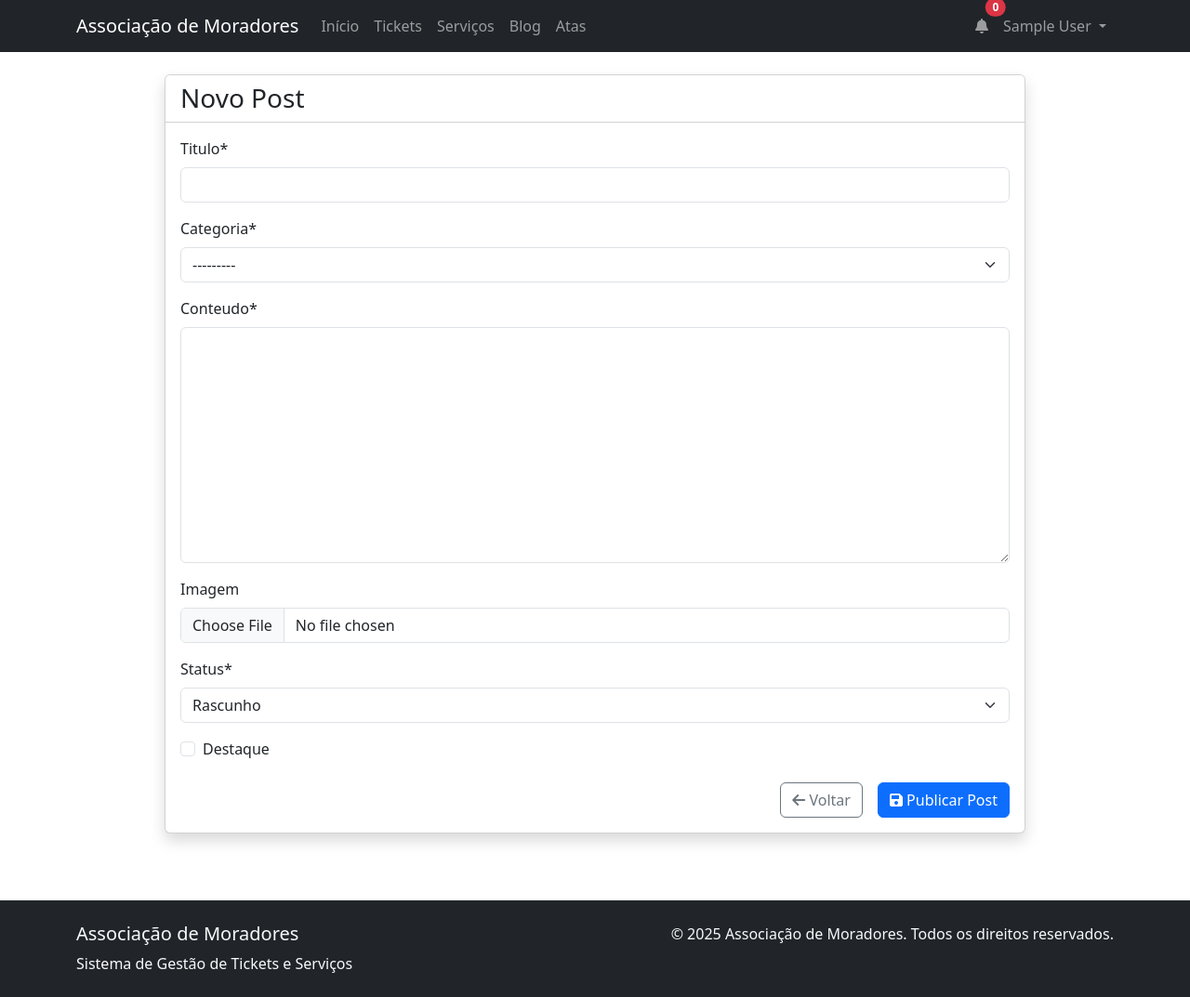
After one commit to ernanegit/smartaassociacao, a Django app: page /blog/novo/ in a window 1280 px wide. The commit adds this page. Shown: the whole page at 93% size. Run offline with Django 5.2, Linux system fonts and the light colour scheme; the visitor is signed in with stand-in values (Sample User, id 1); data that the repository does not hold is empty; some libraries are stand-ins or nearby versions.

Commit message:
Correção de templates e views para resolução de erros

```diff
--- a/atas/urls.py
+++ b/atas/urls.py
@@ -1,4 +1,3 @@
-# atas/urls.py
 from django.urls import path
 from . import views
 
--- a/atas/views.py
+++ b/atas/views.py
@@ -64,7 +64,7 @@ def criar_ata(request):
             ata.autor = request.user
             ata.save()
             messages.success(request, 'Ata criada com sucesso!')
-            return redirect('atas:detalhe_ata', pk=ata.pk)
+            return redirect('atas:detalhe_ata', pk=ata.id)
     else:
         form = AtaForm()
 
@@ -82,7 +82,7 @@ def editar_ata(request, pk):
         if form.is_valid():
             ata = form.save()
             messages.success(request, 'Ata atualizada com sucesso!')
-            return redirect('atas:detalhe_ata', pk=ata.pk)
+            return redirect('atas:detalhe_ata', pk=ata.id)
     else:
         form = AtaForm(instance=ata)
 
--- /dev/null
+++ b/templates/blog/criar_post.html
@@ -0,0 +1,33 @@
+{% extends 'base.html' %}
+{% load crispy_forms_tags %}
+
+{% block title %}Novo Post - Associação de Moradores{% endblock %}
+
+{% block content %}
+<div class="container py-4">
+    <div class="row justify-content-center">
+        <div class="col-md-10">
+            <div class="card shadow">
+                <div class="card-header bg-white">
+                    <h1 class="h3 mb-0">Novo Post</h1>
+                </div>
+                <div class="card-body">
+                    <form method="post" enctype="multipart/form-data">
+                        {% csrf_token %}
+                        {{ form|crispy }}
+
+                        <div class="d-grid gap-2 d-md-flex justify-content-md-end mt-4">
+                            <a href="{% url 'blog:lista_posts' %}" class="btn btn-outline-secondary me-md-2">
+                                <i class="fas fa-arrow-left"></i> Voltar
+                            </a>
+                            <button type="submit" class="btn btn-primary">
+                                <i class="fas fa-save"></i> Publicar Post
+                            </button>
+                        </div>
+                    </form>
+                </div>
+            </div>
+        </div>
+    </div>
+</div>
+{% endblock %}
--- a/templates/registration/profile_edit.html
+++ b/templates/registration/profile_edit.html
@@ -17,7 +17,7 @@
 
                         <div class="d-grid gap-2">
                             <button type="submit" class="btn btn-primary">Salvar Alterações</button>
-                            <a href="{% url 'profile' %}" class="btn btn-outline-secondary">Cancelar</a>
+                            <a href="{% url 'core:profile' %}" class="btn btn-outline-secondary">Cancelar</a>
                         </div>
                     </form>
                 </div>
```
Also changed, not shown: core/views.py (+4 -14 lines), templates/registration/profile.html (+6 -3 lines), atas/migrations/0002_ata_slug.py, atas/migrations/0003_remove_ata_slug.py, templates/atas/form_ata.html (line endings or trailing spaces).
